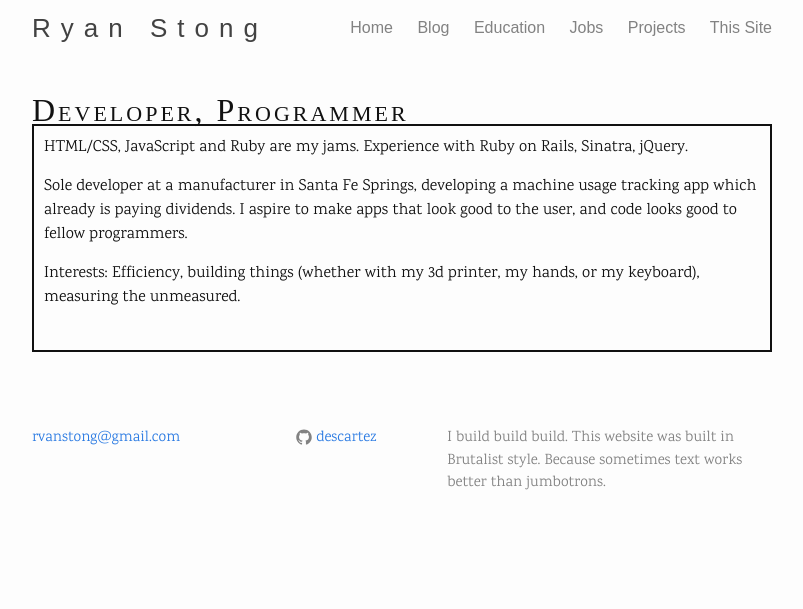
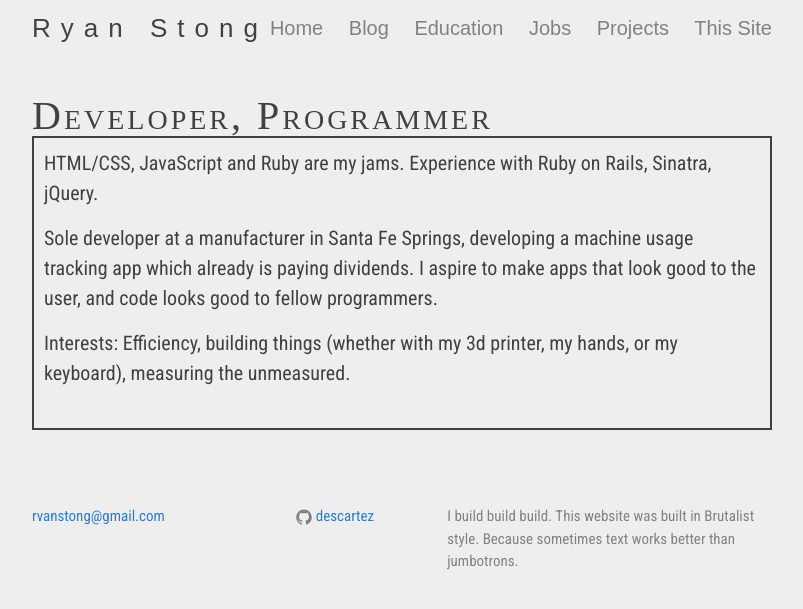
Before and after one commit to descartez/descartez.github.io, a Jekyll site: the page built from index.html, in a window 1280 px wide. Shown: the top 609 px of the page, without its empty margins (238-1041 px from the left). Built offline with Jekyll 4.4.1, drawn with Linux system fonts in a browser that asks for light colours; some web fonts are replaced.

Commit message:
made it easier to read with bigger font, better font choice, and grey bg

```diff
--- a/css/main.scss
+++ b/css/main.scss
@@ -2,20 +2,20 @@
 # Only the main Sass file needs front matter (the dashes are enough)
 ---
 @charset "utf-8";
-@import url(https://fonts.googleapis.com/css?family=Karma|Jockey+One);
+@import url(https://fonts.googleapis.com/css?family=Jockey+One|Roboto+Condensed);
 
 // Our variables
 $base-header-font: "Jockey One", sans-serif;
-$base-font-family: "Karma", sans-serif;
-$base-font-size:   16px;
+$base-font-family: "Roboto Condensed", sans-serif;
+$base-font-size:   20px;
 $base-font-weight: 400;
 $small-font-size:  $base-font-size * 0.875;
 $base-line-height: 1.5;
 
 $spacing-unit:     30px;
 
-$text-color:       #111;
-$background-color: #fdfdfd;
+$text-color:       #414141;
+$background-color: #EEEEEE;
 $brand-color:      #2a7ae2;
 
 $grey-color:       #828282;
--- a/index.html
+++ b/index.html
@@ -7,7 +7,6 @@ layout: default
   <h1 id='about-me' class="page-heading">Developer, Programmer</h1>
   <ul class="post-list">
     <li>
-
       <p>HTML/CSS, JavaScript and Ruby are my jams. Experience with Ruby on Rails, Sinatra, jQuery.</p>
 
       <p>Sole developer at a manufacturer in Santa Fe Springs, developing a machine usage tracking app which already is paying dividends. I aspire to make apps that look good to the user, and code looks good to fellow programmers.</p>
```
